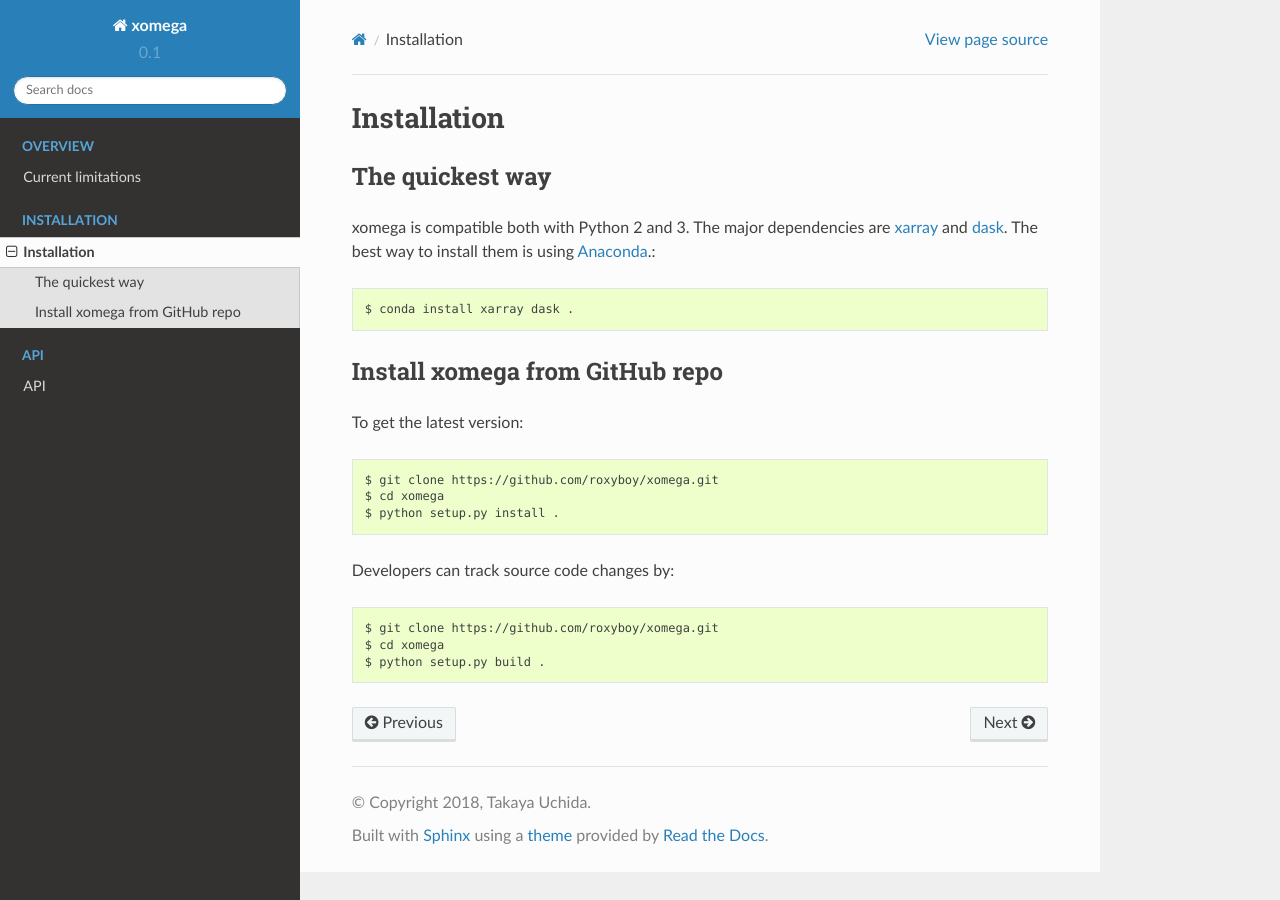
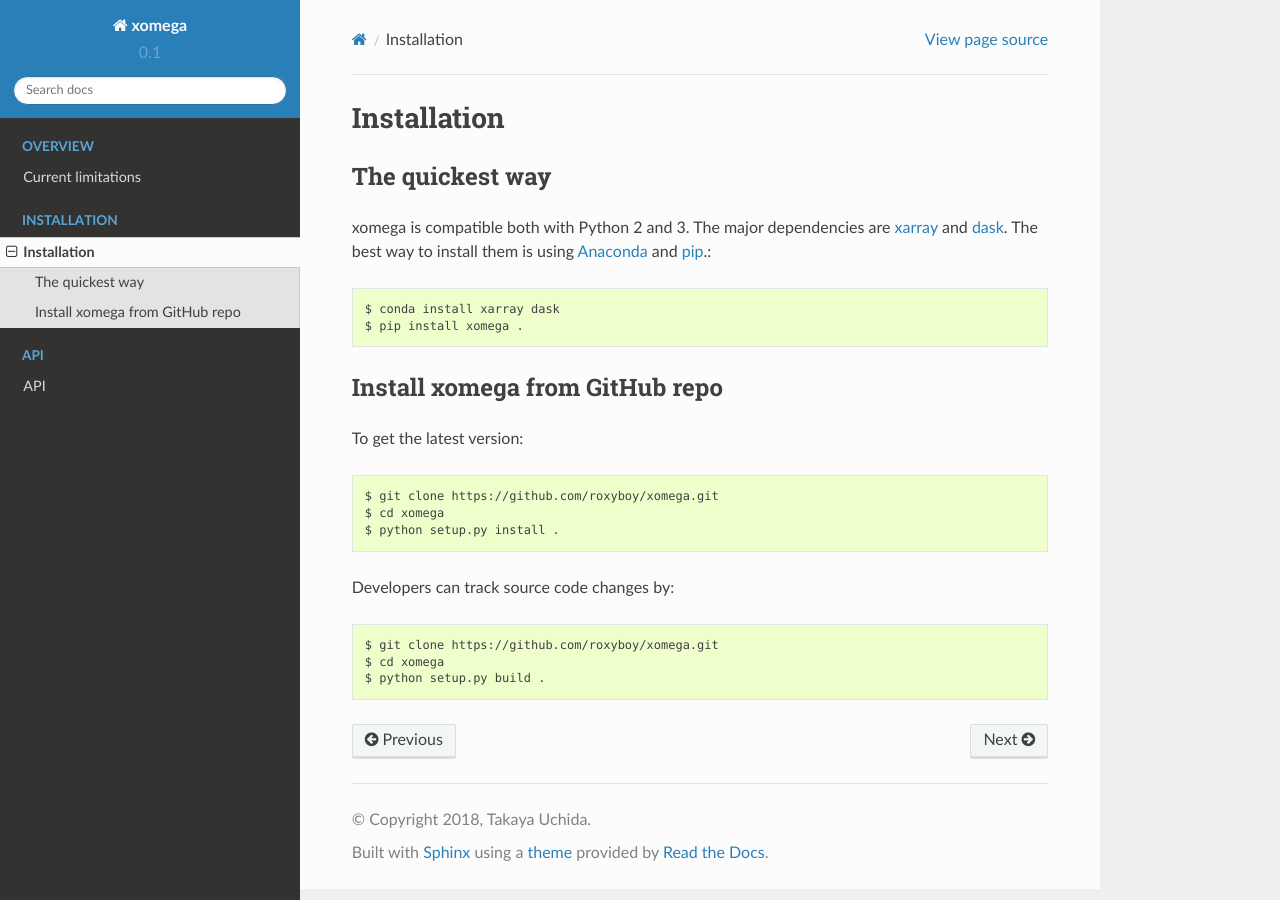
Before and after one commit to roxyboy/xomega, a Sphinx documentation site: the page built from doc/installation.rst, in a window 1280 px wide. Built offline with Sphinx 7.4.7 and the Read the Docs theme 2.0.0, drawn with Linux system fonts in a browser that asks for light colours.

Commit message:
pip installation

```diff
--- a/doc/installation.rst
+++ b/doc/installation.rst
@@ -7,9 +7,10 @@ The quickest way
 ----------------
 
 xomega is compatible both with Python 2 and 3. The major dependencies are xarray_ and dask_.
-The best way to install them is using Anaconda_.::
+The best way to install them is using Anaconda_ and pip_.::
 
-    $ conda install xarray dask .
+    $ conda install xarray dask
+    $ pip install xomega .
 
 Install xomega from GitHub repo
 -------------------------------
@@ -28,3 +29,4 @@ Developers can track source code changes by::
 .. _xarray: http://xarray.pydata.org
 .. _dask: http://dask.pydata.org/en/latest/
 .. _Anaconda: https://www.continuum.io/downloads
+.. _pip: https://pip.pypa.io/en/stable/
```
